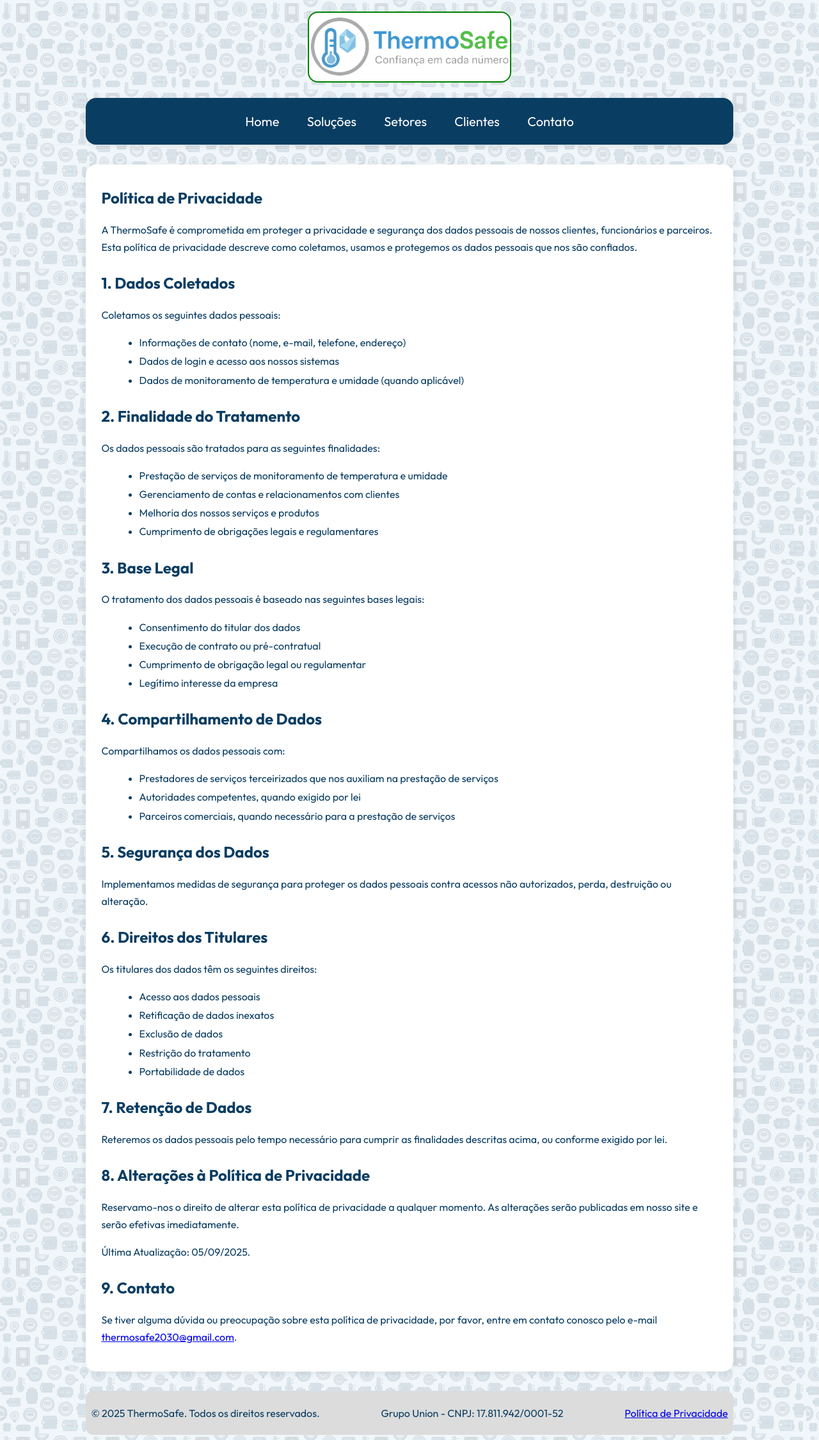
After one commit to gioagostineli/ThermoSafe, a PHP site: page /Politica.html in a window 1280 px wide. The commit adds this page. Shown: the whole page at 64% size. Run offline with PHP 8.4, Linux system fonts and the light colour scheme.

Commit message:
Clientes Atualizados e outros
Lista de clientes atualizados
Politica em formato HTML

```diff
--- /dev/null
+++ b/Politica.html
@@ -0,0 +1,139 @@
+<!doctype html>
+<html lang="pt-br">
+  <head>
+    <meta charset="UTF-8" />
+    <meta name="viewport" content="width=device-width, initial-scale=1" />
+    <title>Política de Privacidade — ThermoSafe</title>
+    <link rel="icon" href="assets/images/favicon/favicon.png" type="image/png" />
+    <!-- Usa o mesmo CSS base do index -->
+    <link rel="stylesheet" href="assets/styles/style-index.css" />
+    <style>
+      /* Ajustes mínimos para página legal mantendo o visual do index */
+      .ts-legal {
+        text-align: left;            /* o .page é centralizado; aqui deixamos o texto corrido */
+        line-height: 1.7;
+      }
+      .ts-legal h1 { margin: 8px 0 12px; }
+      .ts-legal h2 { margin: 22px 0 8px; }
+      .ts-legal ul { margin-left: 1.2rem; }
+      .ts-legal p, .ts-legal li { color: var(--ts-color-blue); }
+      .ts-legal li { margin: 2px 0; }
+    </style>
+  </head>
+  <body>
+    <header class="ts-header">
+      <div class="page ts-container-banner">
+        <a>
+          <img
+            class="ts-logo"
+            src="assets/images/logo/logo-m.png"
+            srcset="
+              assets/images/logo/logo-p.png 480w,
+              assets/images/logo/logo-m.png 800w,
+              assets/images/logo/logo-g.png 1200w
+            "
+            sizes="(max-width: 600px) 480px,
+                   (max-width: 1024px) 560px,
+                   620px"
+            alt="ThermoSafe — Confiabilidade em cada número"
+          />
+        </a>
+
+        <nav id="ts-nav">
+          <a class="ts-btn" href="index.html">Home</a>
+          <a class="ts-btn" href="solucoes.html">Soluções</a>
+          <a class="ts-btn" href="setores.html">Setores</a>
+          <a class="ts-btn" href="clientes.html">Clientes</a>
+          <a class="ts-btn" href="contato.html">Contato</a>
+        </nav>
+      </div>
+    </header>
+
+    <main class="page">
+      <!-- Card com o mesmo visual do index (usa classes existentes) -->
+      <section class="ts-visao ts-legal">
+        <h1>Política de Privacidade</h1>
+
+        <p>
+A ThermoSafe é comprometida em proteger a privacidade e segurança dos dados pessoais de nossos clientes, funcionários e parceiros. Esta política de privacidade descreve como coletamos, usamos e protegemos os dados pessoais que nos são confiados.
+        </p>
+
+        <h2>1. Dados Coletados</h2>
+        <p>Coletamos os seguintes dados pessoais:</p>
+        <ul>
+          <li>Informações de contato (nome, e-mail, telefone, endereço)</li>
+          <li>Dados de login e acesso aos nossos sistemas</li>
+          <li>Dados de monitoramento de temperatura e umidade (quando aplicável)</li>
+        </ul>
+
+        <h2>2. Finalidade do Tratamento</h2>
+        <p>Os dados pessoais são tratados para as seguintes finalidades:</p>
+        <ul>
+          <li>Prestação de serviços de monitoramento de temperatura e umidade</li>
+          <li>Gerenciamento de contas e relacionamentos com clientes</li>
+          <li>Melhoria dos nossos serviços e produtos</li>
+          <li>Cumprimento de obrigações legais e regulamentares</li>
+        </ul>
+
+        <h2>3. Base Legal</h2>
+        <p>O tratamento dos dados pessoais é baseado nas seguintes bases legais:</p>
+        <ul>
+          <li>Consentimento do titular dos dados</li>
+          <li>Execução de contrato ou pré-contratual</li>
+          <li>Cumprimento de obrigação legal ou regulamentar</li>
+          <li>Legítimo interesse da empresa</li>
+        </ul>
+
+        <h2>4. Compartilhamento de Dados</h2>
+        <p>Compartilhamos os dados pessoais com:</p>
+        <ul>
+          <li>Prestadores de serviços terceirizados que nos auxiliam na prestação de serviços</li>
+          <li>Autoridades competentes, quando exigido por lei</li>
+          <li>Parceiros comerciais, quando necessário para a prestação de serviços</li>
+        </ul>
+
+        <h2>5. Segurança dos Dados</h2>
+        <p>
+Implementamos medidas de segurança para proteger os dados pessoais contra acessos não autorizados, perda, destruição ou alteração.
+        </p>
+
+        <h2>6. Direitos dos Titulares</h2>
+        <p>Os titulares dos dados têm os seguintes direitos:</p>
+        <ul>
+          <li>Acesso aos dados pessoais</li>
+          <li>Retificação de dados inexatos</li>
+          <li>Exclusão de dados</li>
+          <li>Restrição do tratamento</li>
+          <li>Portabilidade de dados</li>
+        </ul>
+
+        <h2>7. Retenção de Dados</h2>
+        <p>
+Reteremos os dados pessoais pelo tempo necessário para cumprir as finalidades descritas acima, ou conforme exigido por lei.
+        </p>
+
+        <h2>8. Alterações à Política de Privacidade</h2>
+        <p>
+Reservamo-nos o direito de alterar esta política de privacidade a qualquer momento. As alterações serão publicadas em nosso site e serão efetivas imediatamente.
+        </p>
+        <p>
+Última Atualização: 05/09/2025.
+        </p>
+
+        <h2>9. Contato</h2>
+        <p>
+Se tiver alguma dúvida ou preocupação sobre esta política de privacidade, por favor, entre em contato conosco pelo e-mail
+<a href="mailto:thermosafe2030@gmail.com">thermosafe2030@gmail.com</a>.
+        </p>
+      </section>
+
+      <footer class="ts-footer">
+        <div class="ts-container-footer">
+          <p>&copy; 2025 ThermoSafe. Todos os direitos reservados.</p>
+          <p>Grupo Union - CNPJ: 17.811.942/0001-52</p>
+          <a href="Politica.html">Política de Privacidade</a>
+        </div>
+      </footer>
+    </main>
+  </body>
+</html>
--- a/assets/styles/style-clientes.css
+++ b/assets/styles/style-clientes.css
@@ -23,7 +23,7 @@
     /* espaço entre logos */
      will-change: transform;
     /* dica p/ GPU */
-     animation: ts-marquee 30s linear infinite;
+     animation: ts-marquee 14s linear infinite;
 }
  .ts-clientes-imagens:hover .ts-clientes-apresentacao{
      animation-play-state: paused;
--- a/contato.html
+++ b/contato.html
@@ -49,7 +49,7 @@
 				<div class="ts-container-footer">
 					<p>&copy; 2025 ThermoSafe. Todos os direitos reservados.</p>
 					<p>Grupo Union - CNPJ: 17.811.942/0001-52</p>
-					<a href="assets/documents/politica_privacidade.pdf">Política de Privacidade</a>
+			        <a href="Politica.html">Política de Privacidade</a>
 				</div>
 			</footer>
 		</main>
--- a/index.html
+++ b/index.html
@@ -100,7 +100,7 @@
 				<div class="ts-container-footer">
 					<p>&copy; 2025 ThermoSafe. Todos os direitos reservados.</p>
 					<p>Grupo Union - CNPJ: 17.811.942/0001-52</p>
-					<a href="assets/documents/politica_privacidade.pdf">Política de Privacidade</a>
+					<a href="Politica.html">Política de Privacidade</a>
 				</div>
 			</footer>
 		</main>
--- a/setores.html
+++ b/setores.html
@@ -134,7 +134,7 @@
 				<div class="ts-container-footer">
 					<p>&copy; 2025 ThermoSafe. Todos os direitos reservados.</p>
 					<p>Grupo Union - CNPJ: 17.811.942/0001-52</p>
-					<a href="assets/documents/politica_privacidade.pdf">Política de Privacidade</a>
+			        <a href="Politica.html">Política de Privacidade</a>
 				</div>
 			</footer>
 		</main>
--- a/solucoes.html
+++ b/solucoes.html
@@ -109,7 +109,7 @@
 				<div class="ts-container-footer">
 					<p>&copy; 2025 ThermoSafe. Todos os direitos reservados.</p>
 					<p>Grupo Union - CNPJ: 17.811.942/0001-52</p>
-					<a href="assets/documents/politica_privacidade.pdf">Política de Privacidade</a>
+			        <a href="Politica.html">Política de Privacidade</a>
 				</div>
 			</footer>
 		</main>
```
Also changed, not shown: clientes.html (+32 -22 lines), assets/images/clientes/Cliente14.png (added), assets/images/clientes/cliente11.png (added), assets/images/clientes/cliente12.png (added), assets/images/clientes/cliente13.png (added), assets/images/clientes/cliente15.png (added).
